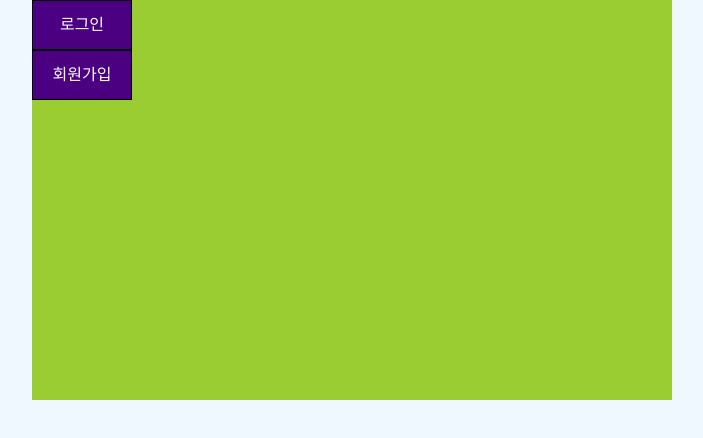
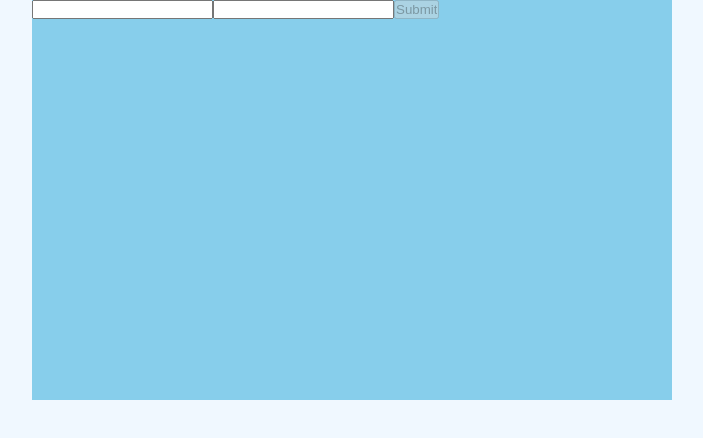
Before and after one commit to JongHoonSon/JH-Todo, a React (Create React App) app: page / in a window 1280 px wide. Shown: the top 438 px of the page, without its empty margins (288-991 px from the left). Built offline with nearby package versions, Linux system fonts and the light colour scheme.

Commit message:
Feat: HomePage 구조 변경

```diff
--- a/src/containers/home/HomePageContainer.tsx
+++ b/src/containers/home/HomePageContainer.tsx
@@ -1,19 +1,17 @@
-import React from "react";
 import { HomePage } from "../../pages/home/HomePage";
-import { useAppDispatch, useAppSelector } from "../../store/store";
-import { authSlice } from "./../../store/authSlice";
+import { useAppSelector } from "../../store/store";
 import { useAuthentication } from "./../../hook/useAuthentication";
 
 export const HomePageContainer = () => {
   useAuthentication();
   const isUserLoggedIn = useAppSelector((state) => state.auth.isUserLoggedIn);
 
-  const dispatch = useAppDispatch();
-  const { setIsUserLoggedIn } = authSlice.actions;
+  // const dispatch = useAppDispatch();
+  // const { setIsUserLoggedIn } = authSlice.actions;
 
-  const logout = () => {
-    dispatch(setIsUserLoggedIn(false));
-  };
+  // const logout = () => {
+  //   dispatch(setIsUserLoggedIn(false));
+  // };
 
-  return <HomePage isUserLoggedIn={isUserLoggedIn} logout={logout} />;
+  return <HomePage isUserLoggedIn={isUserLoggedIn} />;
 };
--- a/src/pages/home/HomePage.tsx
+++ b/src/pages/home/HomePage.tsx
@@ -1,32 +1,14 @@
 import styled from "styled-components";
 import { Link } from "react-router-dom";
+import { TodoPage } from "./../todo/TodoPage";
+import { LoginPage } from "./../auth/LoginPage";
 
 interface HomePageProps {
   isUserLoggedIn: boolean;
-  logout: () => void;
 }
 
-export const HomePage = ({ isUserLoggedIn, logout }: HomePageProps) => {
-  const handleLogoutButtonClick = () => {
-    window.localStorage.removeItem("jwt");
-    logout();
-  };
-
-  return (
-    <Container>
-      {isUserLoggedIn ? (
-        <>
-          <Button onClick={handleLogoutButtonClick}>로그아웃</Button>
-          <CustomLink to="/todo">Todo</CustomLink>
-        </>
-      ) : (
-        <>
-          <CustomLink to="/auth/login">로그인</CustomLink>
-          <CustomLink to="/auth/join">회원가입</CustomLink>
-        </>
-      )}
-    </Container>
-  );
+export const HomePage = ({ isUserLoggedIn }: HomePageProps) => {
+  return isUserLoggedIn ? <TodoPage /> : <LoginPage />;
 };
 
 const Container = styled.div`
```
